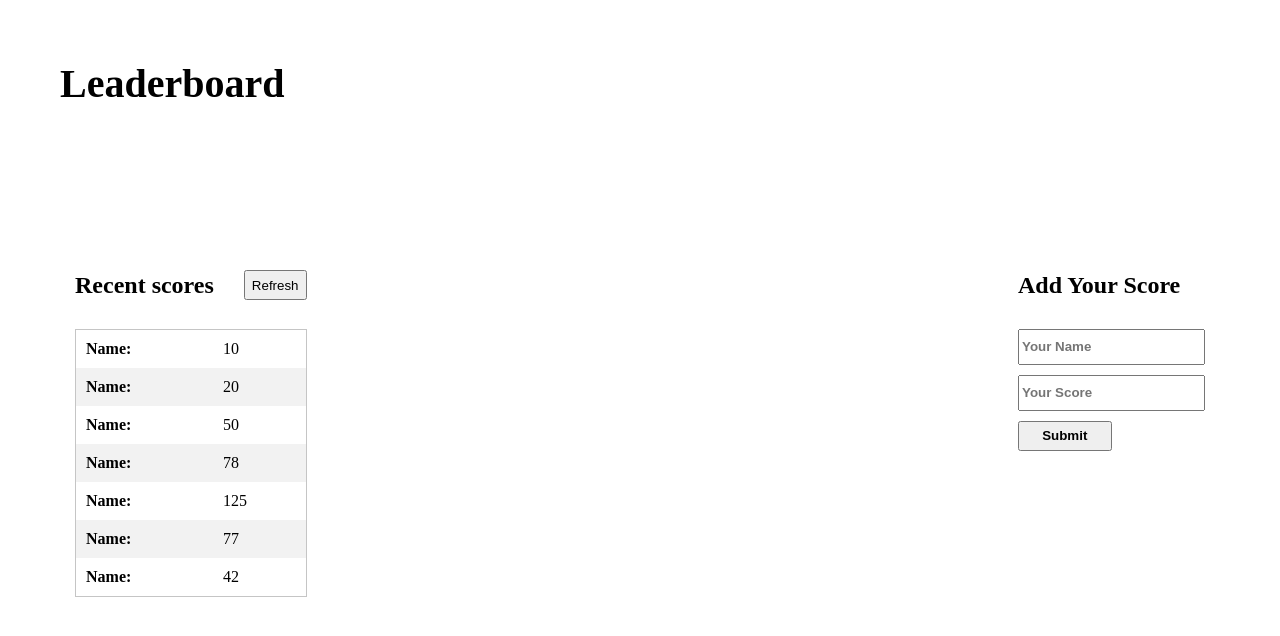
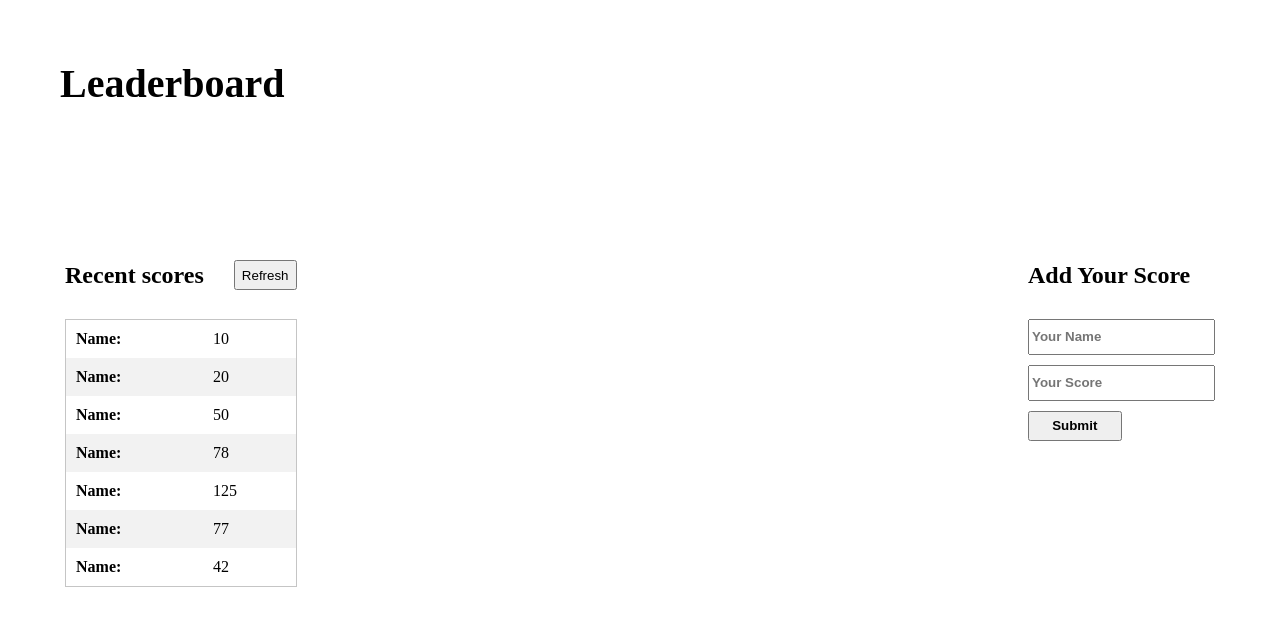
Before and after one commit to amanuelbelete95/leader-board, a website built with webpack: page src/index.html in a window 1280 px wide. Built offline with nearby package versions, Linux system fonts and the light colour scheme.

Commit message:
Modify css file

```diff
--- a/src/style.css
+++ b/src/style.css
@@ -13,7 +13,7 @@ header {
 
 .container {
   margin: 30px 10px;
-  padding: 50px;
+  padding: 40px;
   display: flex;
   justify-content: space-between;
 }
```
